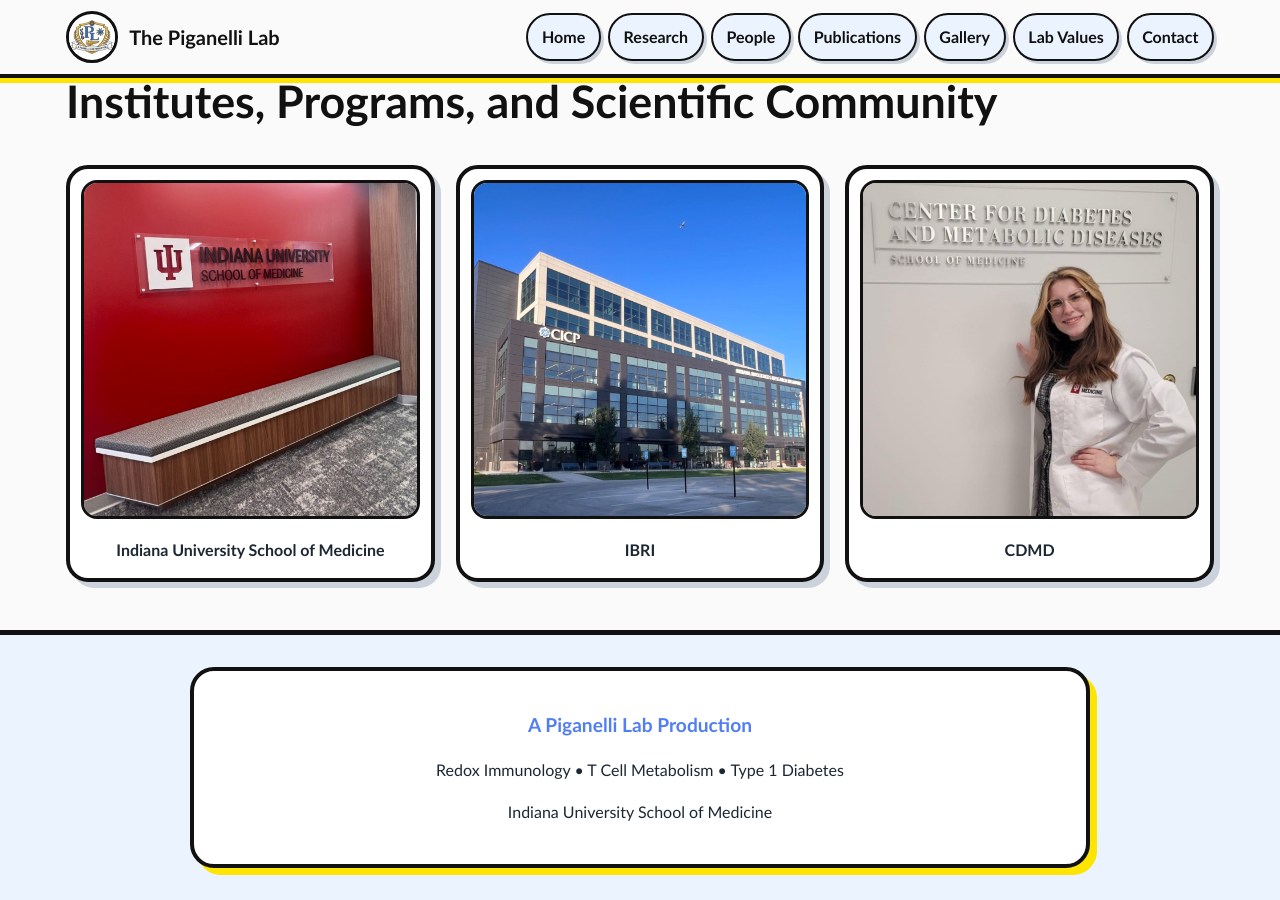
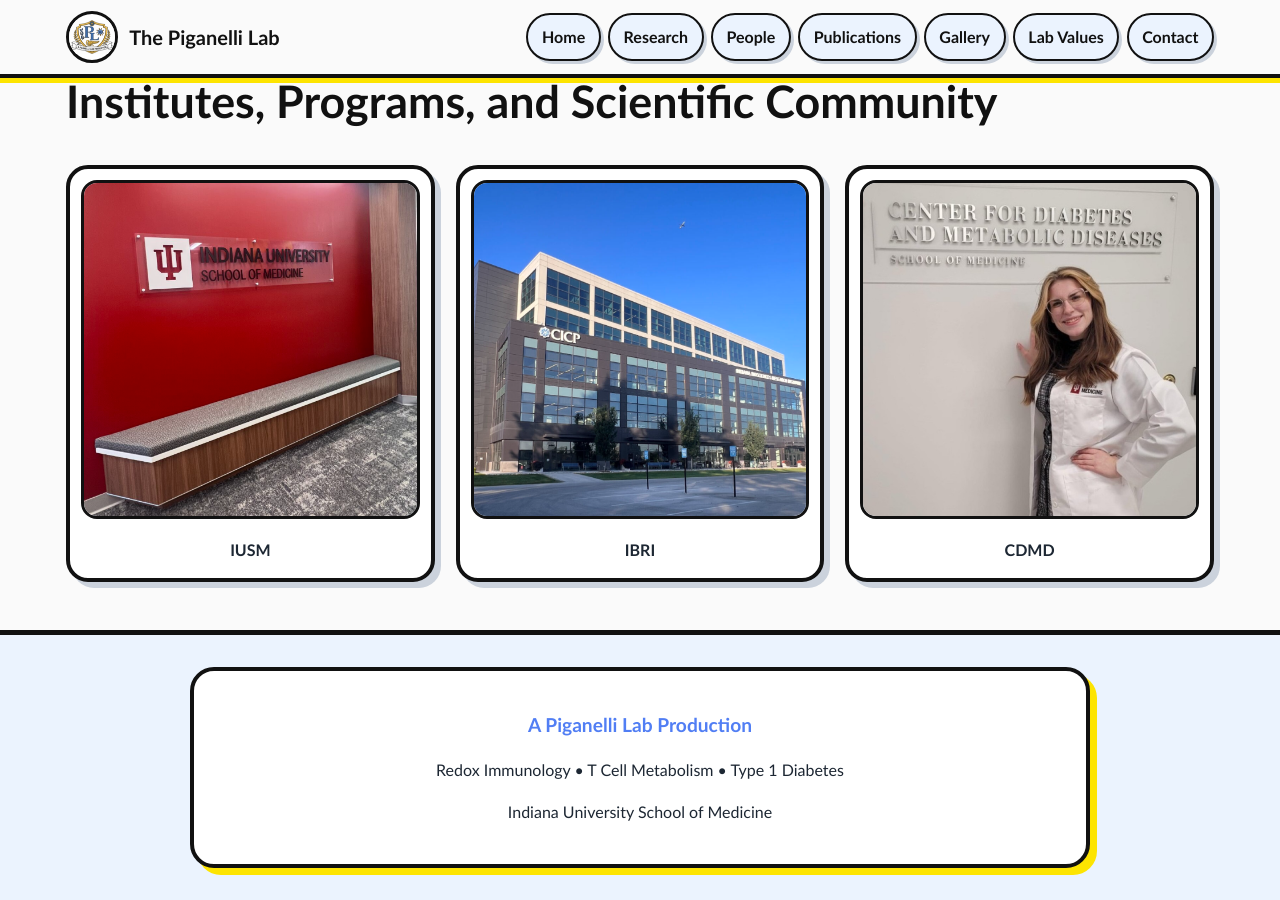
Before and after one commit to mproffer-17/PiganelliLaboratory, a Jekyll site: the page built from gallery.md, in a window 1280 px wide and 900 px high, scrolled down 3674 px. Built offline with Jekyll 4.4.1, drawn with Linux system fonts in a browser that asks for light colours.

Commit message:
Update gallery.md

```diff
--- a/gallery.md
+++ b/gallery.md
@@ -173,7 +173,7 @@ A behind-the-scenes look at the Piganelli Lab — our science, our people, our a
 
   <div>
     <img src="assets/images/IUSM.png" alt="Indiana University School of Medicine">
-    <p><strong>Indiana University School of Medicine</strong></p>
+    <p><strong>IUSM</strong></p>
   </div>
 
   <div>
```
